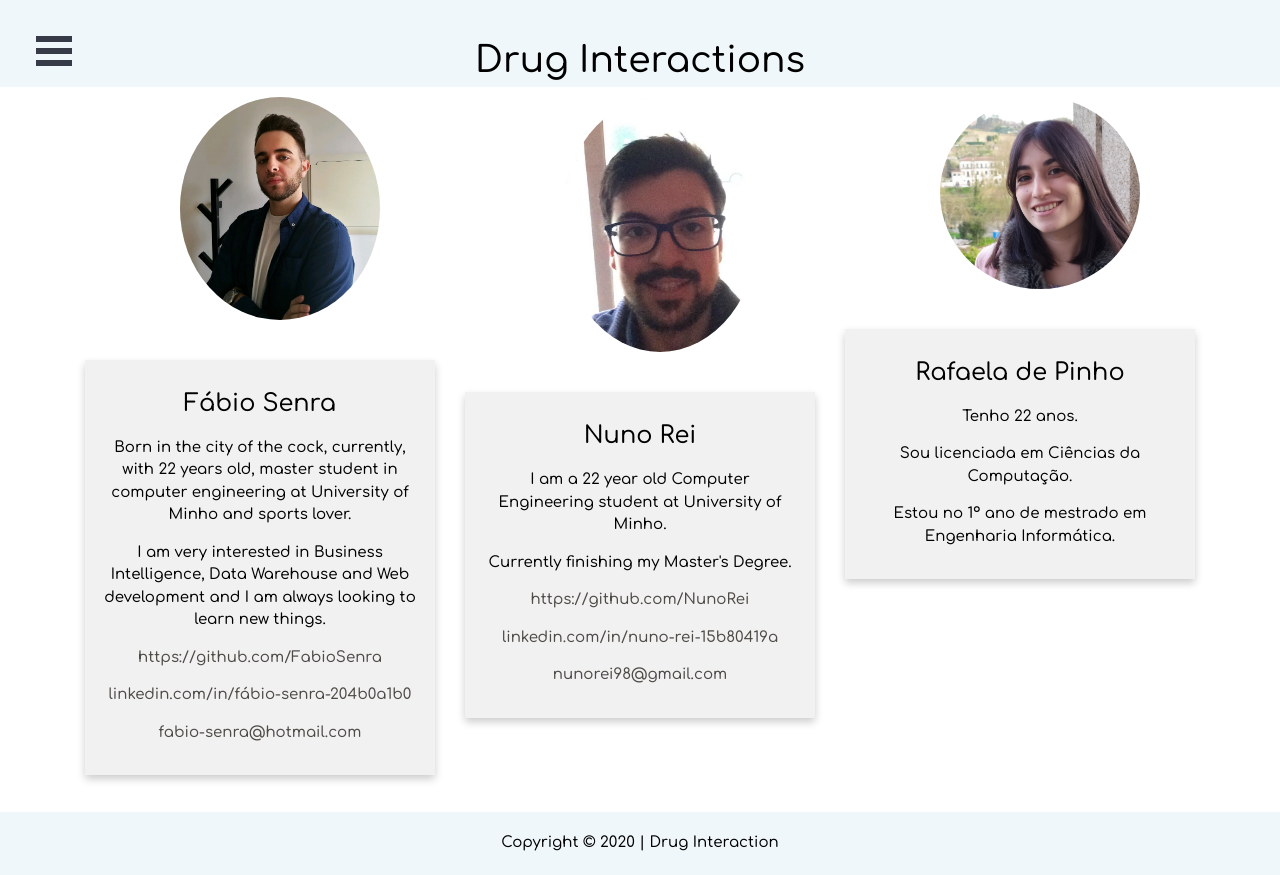
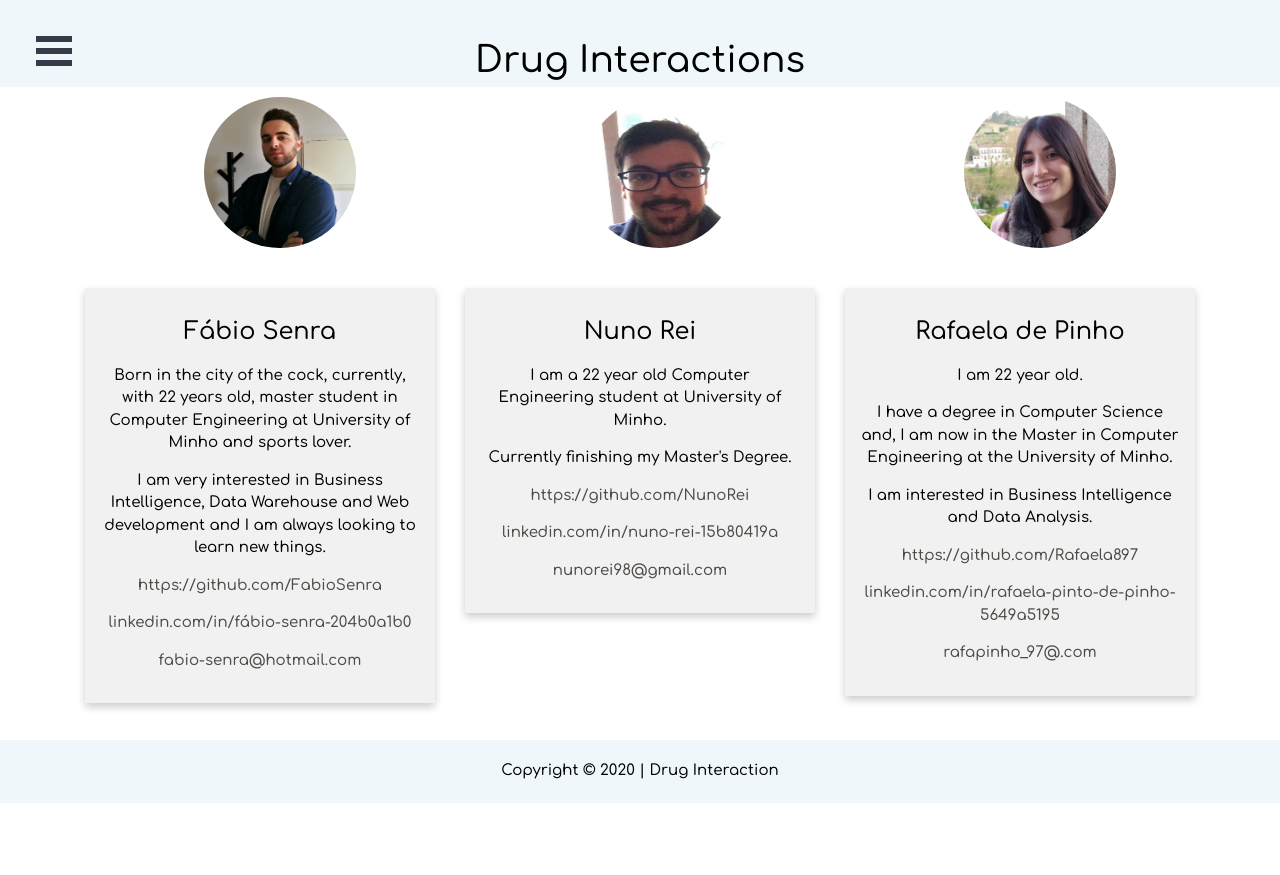
Before and after one commit to NunoRei/LEI_2020, a React (Create React App) app in the folder frontend/: page /about in a window 1280 px wide. After the commit the page ends 803 px from the top, so only its background shows below. Built offline with nearby package versions, Linux system fonts and the light colour scheme; a web font is replaced by a local one.

Commit message:
Minha info

```diff
--- a/frontend/src/components/Info.js
+++ b/frontend/src/components/Info.js
@@ -3,13 +3,13 @@ import { Container, Row, Col } from 'react-grid-system';
 import MediaCard from './card';
 
 
-let textRafaela = ["Tenho 22 anos.", "Sou licenciada em Ciências da Computação.",
-"Estou no 1º ano de mestrado em Engenharia Informática." ]
+let textRafaela = ["I am 22 year old.", "I have a degree in Computer Science and, I am now in the Master in Computer Engineering at the University of Minho.", "I am interested in Business Intelligence and Data Analysis."]
+let ligacoesRafaela = ["https://github.com/Rafaela897","linkedin.com/in/rafaela-pinto-de-pinho-5649a5195","rafapinho_97@.com"]
 
 let textNuno = ["I am a 22 year old Computer Engineering student at University of Minho.", "Currently finishing my Master's Degree."]
 let ligacoesNuno = ["https://github.com/NunoRei","linkedin.com/in/nuno-rei-15b80419a","nunorei98@gmail.com"]
 
-let textFabio = ["Born in the city of the cock, currently, with 22 years old, master student in computer engineering at University of Minho and sports lover.", "I am very interested in Business Intelligence, Data Warehouse and Web development and I am always looking to learn new things."]
+let textFabio = ["Born in the city of the cock, currently, with 22 years old, master student in Computer Engineering at University of Minho and sports lover.", "I am very interested in Business Intelligence, Data Warehouse and Web development and I am always looking to learn new things."]
 let ligacoesFabio = ["https://github.com/FabioSenra","linkedin.com/in/fábio-senra-204b0a1b0","fabio-senra@hotmail.com"]
 
 class Info extends Component {
@@ -17,7 +17,7 @@ class Info extends Component {
     state = {
         Names:["Rafaela de Pinho", "Fábio Senra","Nuno Rei"],
         TextRafaela: textRafaela,
-        LigacoesRafaela: [],
+        LigacoesRafaela: ligacoesRafaela,
         TextFabio: textFabio,
         LigacoesFabio: ligacoesFabio,
         TextNuno: textNuno,
@@ -30,15 +30,15 @@ class Info extends Component {
             <Container>
                 <Row>
                     <Col className="w3-center">
-                        <img alt="" src={require('../img/fabio.jpg')} style={{marginLeft:'40px',marginBottom: '40px', width: "200px"}} className = "w3-center w3-circle" />
+                        <img alt="" src={require('../img/fabio.jpg')} style={{marginLeft:'40px',marginBottom: '40px',  width: "4cm", height: "4cm"}} className = "w3-center w3-circle" />
                         <MediaCard name={this.state.Names[1]} text={this.state.TextFabio} ligacoes={this.state.LigacoesFabio}/>
                     </Col>
                     <Col className="w3-center">
-                        <img alt="" src={require('../img/nuno.jpg')} style={{marginLeft:'40px',marginBottom: '40px', width: "200px"}} className = "w3-center w3-circle" />
+                        <img alt="" src={require('../img/nuno.jpg')} style={{marginLeft:'40px',marginBottom: '40px', width: "4cm", height: "4cm"}} className = "w3-center w3-circle" />
                         <MediaCard name={this.state.Names[2]} text={this.state.TextNuno} ligacoes={this.state.LigacoesNuno}/>
                     </Col>
                     <Col className="w3-center">
-                        <img alt="" src={require('../img/rafaela.jpg')} style={{marginLeft:'40px',marginBottom: '40px', width: "200px"}} className = "w3-center w3-circle" />
+                        <img alt="" src={require('../img/rafaela.jpg')} style={{marginLeft:'40px',marginBottom: '40px', width: "4cm", height: "4cm"}} className = "w3-center w3-circle" />
                         <MediaCard name={this.state.Names[0]} text={this.state.TextRafaela} ligacoes={this.state.LigacoesRafaela}/>
                     </Col>
                 </Row>
```
